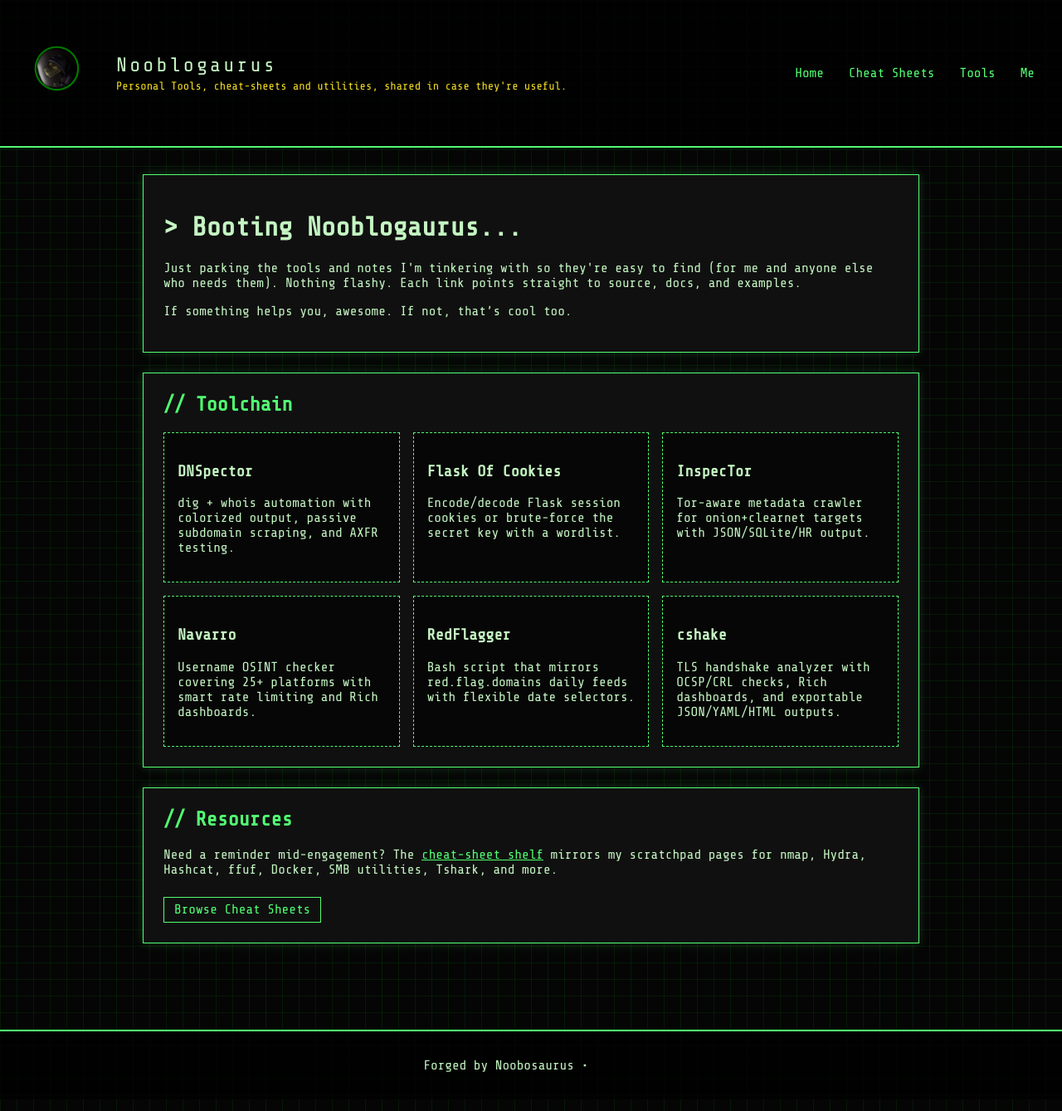
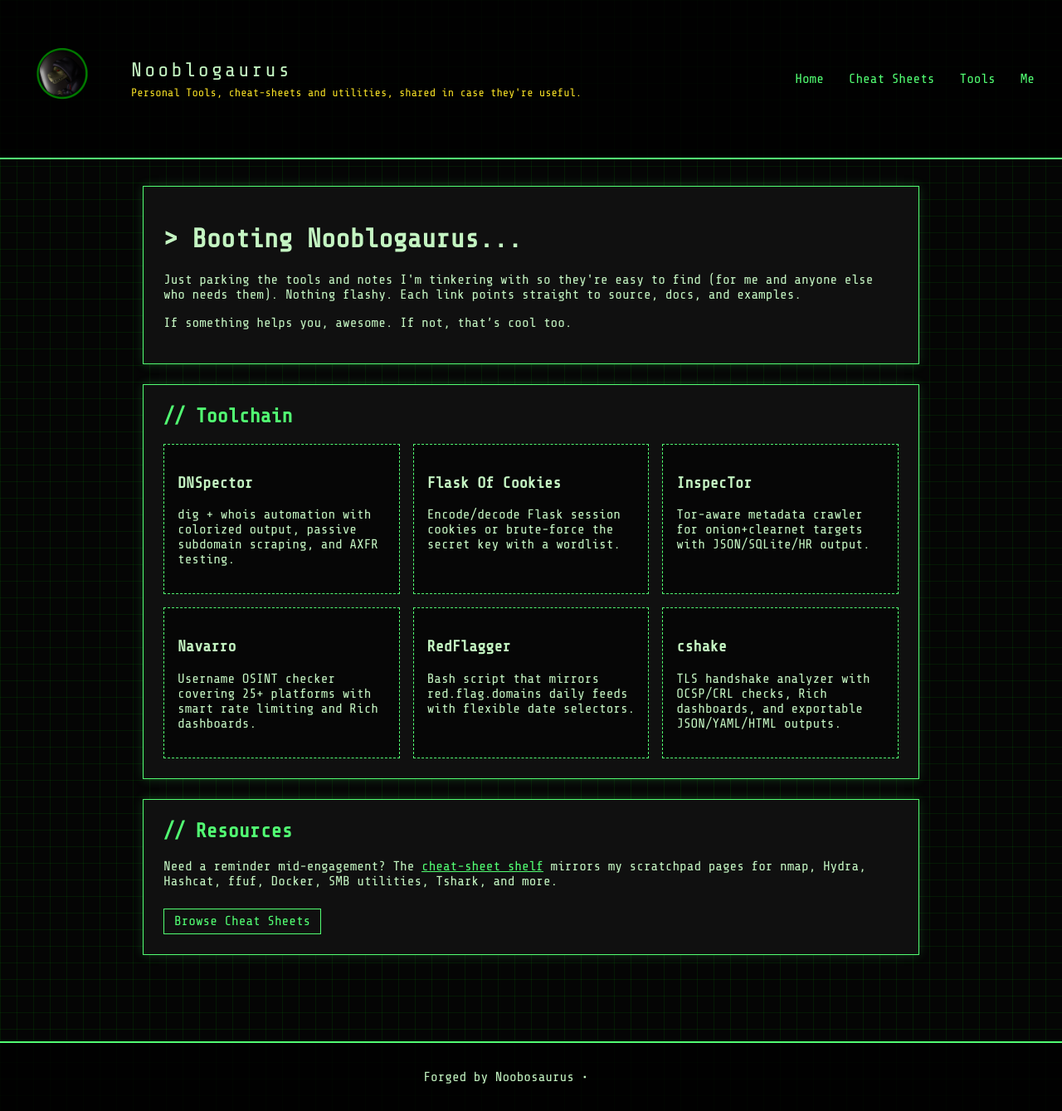
Before and after one commit to NoobosaurusBlog/Nooblogaurus, a Jekyll site: the page built from index.md, in a window 1280 px wide and 1339 px high. Shown: the whole window at 83% size. Built offline with Jekyll 4.4.1, drawn with Linux system fonts in a browser that asks for light colours.

Commit message:
Improve header avatar alignment

```diff
--- a/assets/css/main.css
+++ b/assets/css/main.css
@@ -40,13 +40,13 @@ body {
 .logo-block {
   display: flex;
   align-items: center;
-  gap: 1.25rem;
+  gap: 1.5rem;
 }
 
 .logo-avatar {
-  width: 96px;
-  height: 96px;
-  border-radius: 12px;
+  width: 110px;
+  height: 110px;
+  border-radius: 14px;
   object-fit: cover;
   display: block;
 }
@@ -54,8 +54,9 @@ body {
 .logo-meta {
   display: flex;
   flex-direction: column;
-  gap: 0.3rem;
+  gap: 0.35rem;
   justify-content: center;
+  min-height: 110px;
 }
 
 .logo-text {
```
